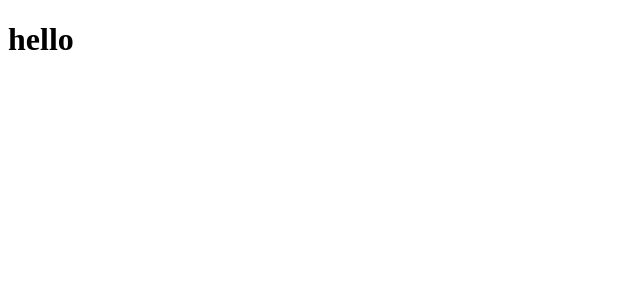
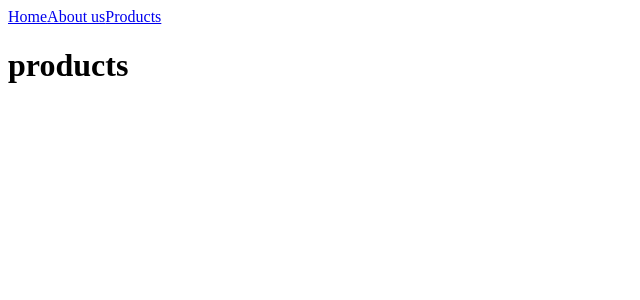
Before and after one commit to murphy-afk/react-router, a React (Vite) app: page /products in a window 1280 px wide. Shown: the top 300 px of the page, without its empty margins (0-640 px from the left). Built offline with nearby package versions, Linux system fonts and the light colour scheme.

Commit message:
feat: pages structure and header navigation

```diff
--- a/src/App.jsx
+++ b/src/App.jsx
@@ -1,10 +1,20 @@
+import { BrowserRouter, Route, Routes } from 'react-router-dom'
 import './App.css'
+import Home from './pages/Home'
+import AboutUs from './pages/AboutUs'
+import Products from './pages/Products'
 
 function App() {
 
   return (
     <>
-      <h1>hello</h1>
+      <BrowserRouter>
+        <Routes>
+          <Route path='/' element={<Home />} />
+          <Route path='/about-us' element={<AboutUs />} />
+          <Route path='/products' element={<Products />} />
+        </Routes>
+      </BrowserRouter>
     </>
   )
 }
--- /dev/null
+++ b/src/components/Header.jsx
@@ -0,0 +1,12 @@
+import { NavLink } from "react-router-dom";
+
+export default function Header() {
+  return(
+    <>
+    <NavLink to='/'>Home</NavLink>
+    <NavLink to='/about-us'>About us</NavLink>
+    <NavLink to='/products'>Products</NavLink>
+    </>
+
+  )
+}
--- /dev/null
+++ b/src/pages/AboutUs.jsx
@@ -0,0 +1,10 @@
+import Header from "../components/Header";
+
+export default function AboutUs() {
+  return(
+    <>
+    <Header />
+    <h1>About us</h1>
+    </>
+  )
+}
--- /dev/null
+++ b/src/pages/Home.jsx
@@ -0,0 +1,10 @@
+import Header from "../components/Header";
+
+export default function Home() {
+  return(
+    <>
+    <Header />
+    <h1>home</h1>
+    </>
+  )
+}
--- /dev/null
+++ b/src/pages/Products.jsx
@@ -0,0 +1,10 @@
+import Header from "../components/Header";
+
+export default function Products() {
+  return(
+    <>
+    <Header />
+    <h1>products</h1>
+    </>
+  )
+}
```
